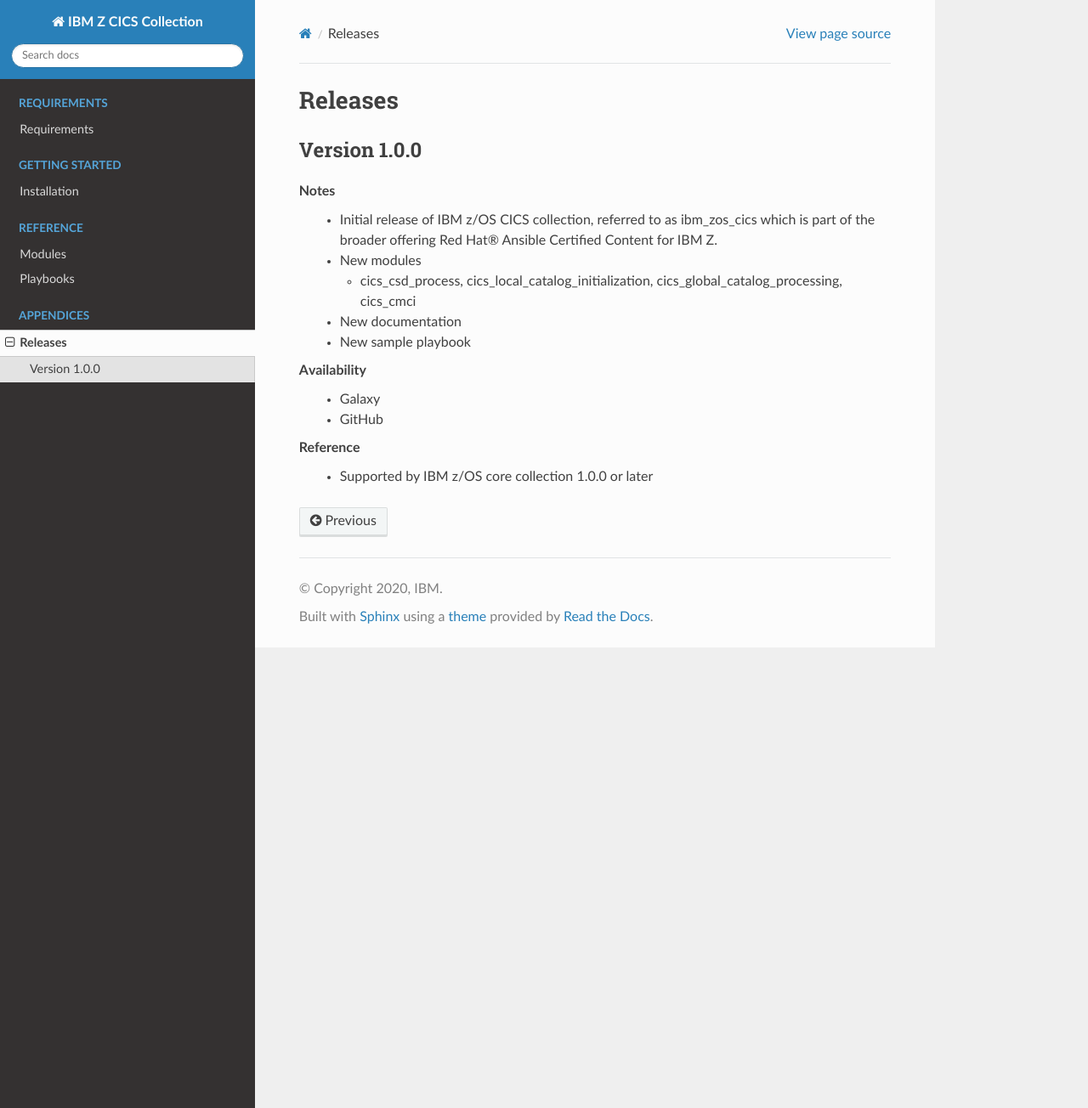
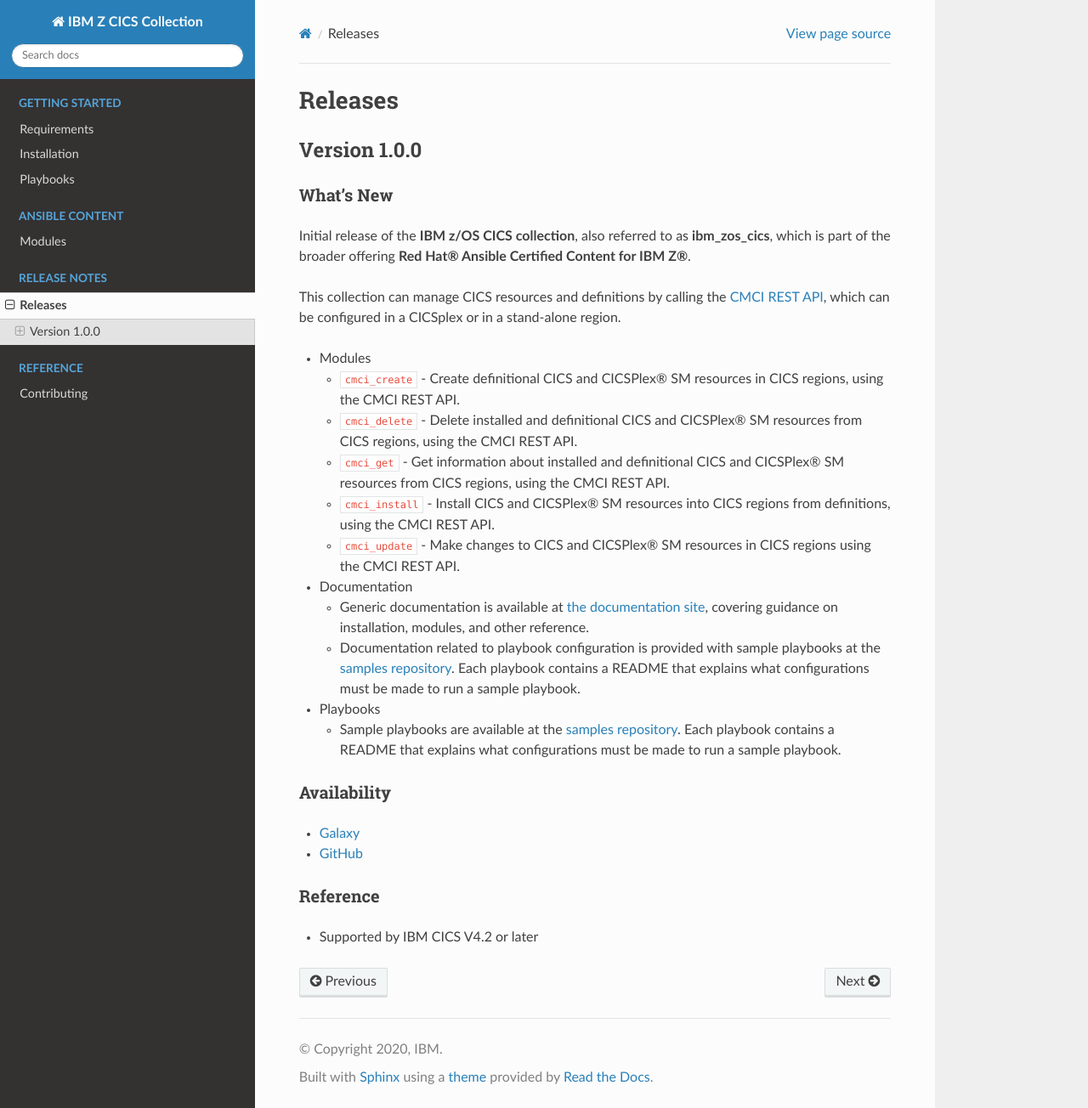
Before and after one commit to ansible-collections/ibm_zos_cics, a Sphinx documentation site: the page built from docs/source/release_notes.rst, in a window 1280 px wide and 1304 px high. Shown: the whole window at 85% size. Built offline with Sphinx 7.4.7 and the Read the Docs theme 2.0.0, drawn with Linux system fonts in a browser that asks for light colours.

Commit message:
update readme to follow the pattern; create release notes; include community guides

```diff
--- a/docs/source/release_notes.rst
+++ b/docs/source/release_notes.rst
@@ -3,23 +3,62 @@
 .. Apache License, Version 2.0 (see https://opensource.org/licenses/Apache-2.0)  .
 .. ...............................................................................
 
+========
 Releases
 ========
 
 Version 1.0.0
+=============
+
+What's New
 -------------------
+Initial release of the **IBM z/OS CICS collection**, also referred to as **ibm_zos_cics**, which is part of the broader offering **Red Hat® Ansible Certified Content for IBM Z®**.
 
-Notes
-  * Initial release of IBM z/OS CICS collection, referred to as ibm_zos_cics which is part of the broader offering Red Hat® Ansible Certified Content for IBM Z.
-  * New modules
+This collection can manage CICS resources and definitions by calling the `CMCI REST API`_, which can be configured in a CICSplex or in a stand-alone region.
 
-    * cics_csd_process, cics_local_catalog_initialization, cics_global_catalog_processing, cics_cmci
-  * New documentation
-  * New sample playbook
+* Modules
+
+  * ``cmci_create`` - Create definitional CICS and CICSPlex® SM resources in CICS regions, using the CMCI REST API.
+  * ``cmci_delete`` - Delete installed and definitional CICS and CICSPlex® SM resources from CICS regions, using the CMCI REST API.
+  * ``cmci_get`` - Get information about installed and definitional CICS and CICSPlex® SM resources from CICS regions, using the CMCI REST API.
+  * ``cmci_install`` - Install CICS and CICSPlex® SM resources into CICS regions from definitions, using the CMCI REST API.
+  * ``cmci_update`` - Make changes to CICS and CICSPlex® SM resources in CICS regions using the CMCI REST API.
+
+
+* Documentation
+
+  * Generic documentation is available at `the documentation site`_, covering guidance on installation, modules, and other reference.
+
+  * Documentation related to playbook configuration is provided with sample playbooks at the `samples repository`_. Each playbook contains a README that explains what configurations must be made to run a sample playbook.
+
+
+* Playbooks
+
+  * Sample playbooks are available at the `samples repository`_. Each playbook contains a README that explains what configurations must be made to run a sample playbook.
+
+.. _samples repository:
+   https://github.com/IBM/z_ansible_collections_samples/blob/master/README.md
+
+.. _CMCI REST API:
+   https://www.ibm.com/support/knowledgecenter/SSGMCP_5.6.0/fundamentals/cpsm/cpsm-cmci-restfulapi-overview.html
+
+.. _the documentation site:
+   https://ansible-collections.github.io/ibm_zos_cics/
 
 Availability
-  * Galaxy
-  * GitHub
+------------
+
+* `Galaxy`_
+* `GitHub`_
+
+.. _GitHub:
+   https://github.com/ansible-collections/ibm_zos_cics
+
+.. _Galaxy:
+   https://galaxy.ansible.com/ibm/ibm_zos_cics
+
 
 Reference
-  * Supported by IBM z/OS core collection 1.0.0 or later
+---------
+
+* Supported by IBM CICS V4.2 or later
```
Also changed, not shown: README.md (+10 -21 lines), docs/source/community_guides.rst (+6 -6 lines), docs/source/index.rst (+32 -25 lines).
